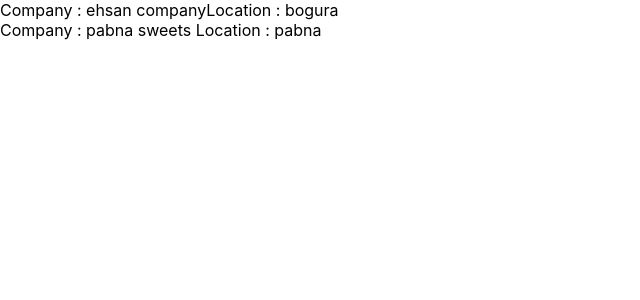
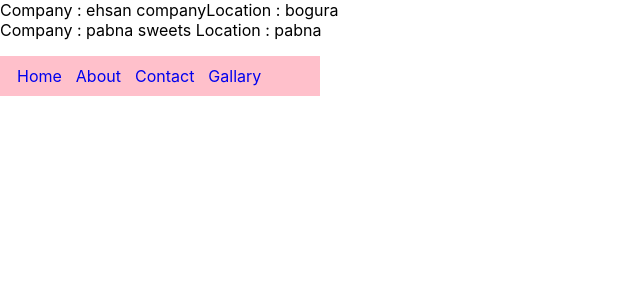
Before and after one commit to Mim-Hakkani/ReactRouter6, a React (Create React App) app: page / in a window 1280 px wide. Shown: the top 300 px of the page, without its empty margins (0-640 px from the left). Built offline with nearby package versions, Linux system fonts and the light colour scheme.

Commit message:
react navigation link is setup the browser router

```diff
--- a/src/App.js
+++ b/src/App.js
@@ -1,7 +1,9 @@
 import { useState } from 'react';
+import { BrowserRouter } from 'react-router-dom';
 import './App.css';
 import { ContextValue } from './ContextApi/Context/Context';
 import Main from './ContextApi/Main';
+import Nav from './Navigation/Nav';
 
 const datas =[
   {
@@ -29,6 +31,10 @@ function App() {
      {/* the example of reaact router */}
 
 
+     <BrowserRouter>
+      <Nav/>
+     </BrowserRouter>
+
 
    </div>
   );
--- a/src/Navigation/Nav.js
+++ b/src/Navigation/Nav.js
@@ -4,11 +4,11 @@ import { Link } from 'react-router-dom';
 const Nav = () => {
     return (
         <div>
-            <ul>
-                <li><Link to="/">Home</Link></li>
-                <li><Link to="/about">About</Link></li>
-                <li><Link to="/contact">Contact</Link></li>
-                <li><Link to="/gallary">Gallary</Link></li>
+            <ul style={{listStyle:'none',display:'flex',backgroundColor:'pink',padding:'10px',width:'300px'}}>
+                <li><Link to="/home" style={{textDecoration:'none',padding:'7px'}}>Home</Link></li>
+                <li><Link to="/about" style={{textDecoration:'none',padding:'7px'}}>About</Link></li>
+                <li><Link to="/contact" style={{textDecoration:'none',padding:'7px'}}>Contact</Link></li>
+                <li><Link to="/gallary" style={{textDecoration:'none',padding:'7px'}}>Gallary</Link></li>
             </ul>
         </div>
     );
```
Also changed, not shown: src/pages/About.js (added, +11 -0 lines), src/pages/Gallary.js (added, +11 -0 lines), src/pages/Home.js (added, +11 -0 lines).
